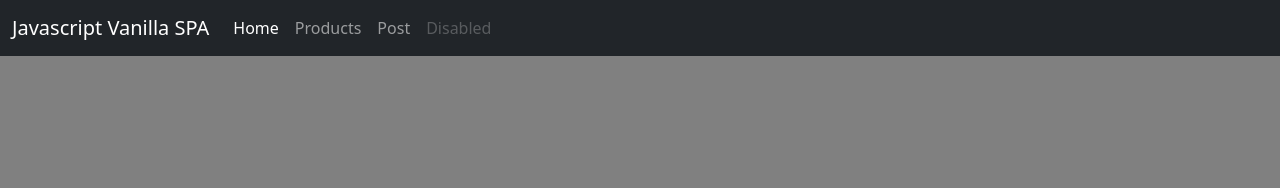
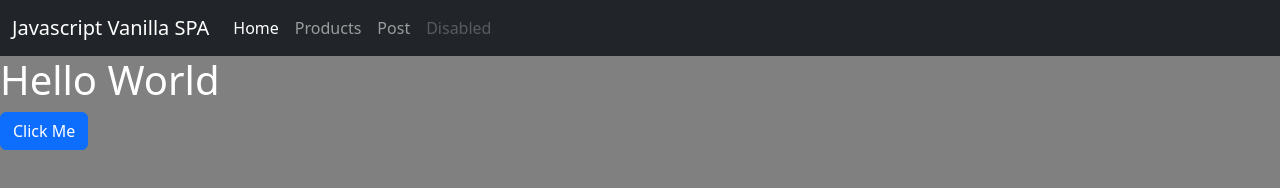
Before and after one commit to mvbri/Javascript-Single-Page-Application-SPA, a website built with webpack: page src/index.html in a window 1280 px wide. Both pictures are taken after a click on the link "Home". Built offline with nearby package versions, Linux system fonts and the light colour scheme.

Commit message:
Agrega vista de Home

```diff
--- a/package.json
+++ b/package.json
@@ -20,6 +20,7 @@
   "devDependencies": {
     "bootstrap": "^5.2.3",
     "css-loader": "^6.7.3",
+    "html-loader": "^4.2.0",
     "html-webpack-plugin": "^5.5.0",
     "style-loader": "^3.3.1",
     "webpack": "^5.75.0",
--- /dev/null
+++ b/src/controllers/index.controllers.js
@@ -0,0 +1,14 @@
+import HomeHTML from '../views/home.html';
+
+export default () => {
+	const elementHome = document.createElement('article');
+	elementHome.classList = 'text-white';
+	elementHome.innerHTML = HomeHTML;
+
+	const btnClick = elementHome.querySelector('#btnClick');
+	btnClick.addEventListener('click', () => {
+		alert('Joda haciando mi SPA!!');
+	});
+
+	return elementHome;
+};
--- a/src/index.html
+++ b/src/index.html
@@ -39,5 +39,6 @@
 				</div>
 			</div>
 		</nav>
+		<main id="root"></main>
 	</body>
 </html>
--- a/src/router/index.router.js
+++ b/src/router/index.router.js
@@ -0,0 +1,19 @@
+import Home from '../controllers/index.controllers';
+
+const content = document.getElementById('root');
+
+const router = (router) => {
+	content.innerHTML = '';
+	switch (router) {
+		case '#/':
+			return content.appendChild(Home());
+		case '#/products':
+			console.log('Productos!!');
+		case '#/post':
+			console.log('Post!!');
+		default:
+			console.log('404!!');
+	}
+};
+
+export { router };
--- a/src/script.js
+++ b/src/script.js
@@ -1,6 +1,9 @@
 import 'bootstrap/dist/css/bootstrap.min.css';
 import './style.scss';
 
+import { router } from './router/index.router';
+
+router(window.location.hash);
 window.addEventListener('hashchange', () => {
-	console.log(window.location.hash);
+	router(window.location.hash);
 });
--- a/src/style.scss
+++ b/src/style.scss
@@ -6,5 +6,4 @@
 
 body {
     background-color: gray;
-    color: #fff;
 }
--- /dev/null
+++ b/src/views/home.html
@@ -0,0 +1,2 @@
+<h1>Hello World</h1>
+<button id="btnClick" class="btn btn-primary">Click Me</button>
--- a/webpack.config.js
+++ b/webpack.config.js
@@ -29,6 +29,10 @@ module.exports = {
 					'sass-loader',
 				],
 			},
+			{
+				test: /\.html$/i,
+				loader: 'html-loader',
+			},
 		],
 	},
 	plugins: [
```
Also changed, not shown: dist/bundle.js, dist/index.html.
